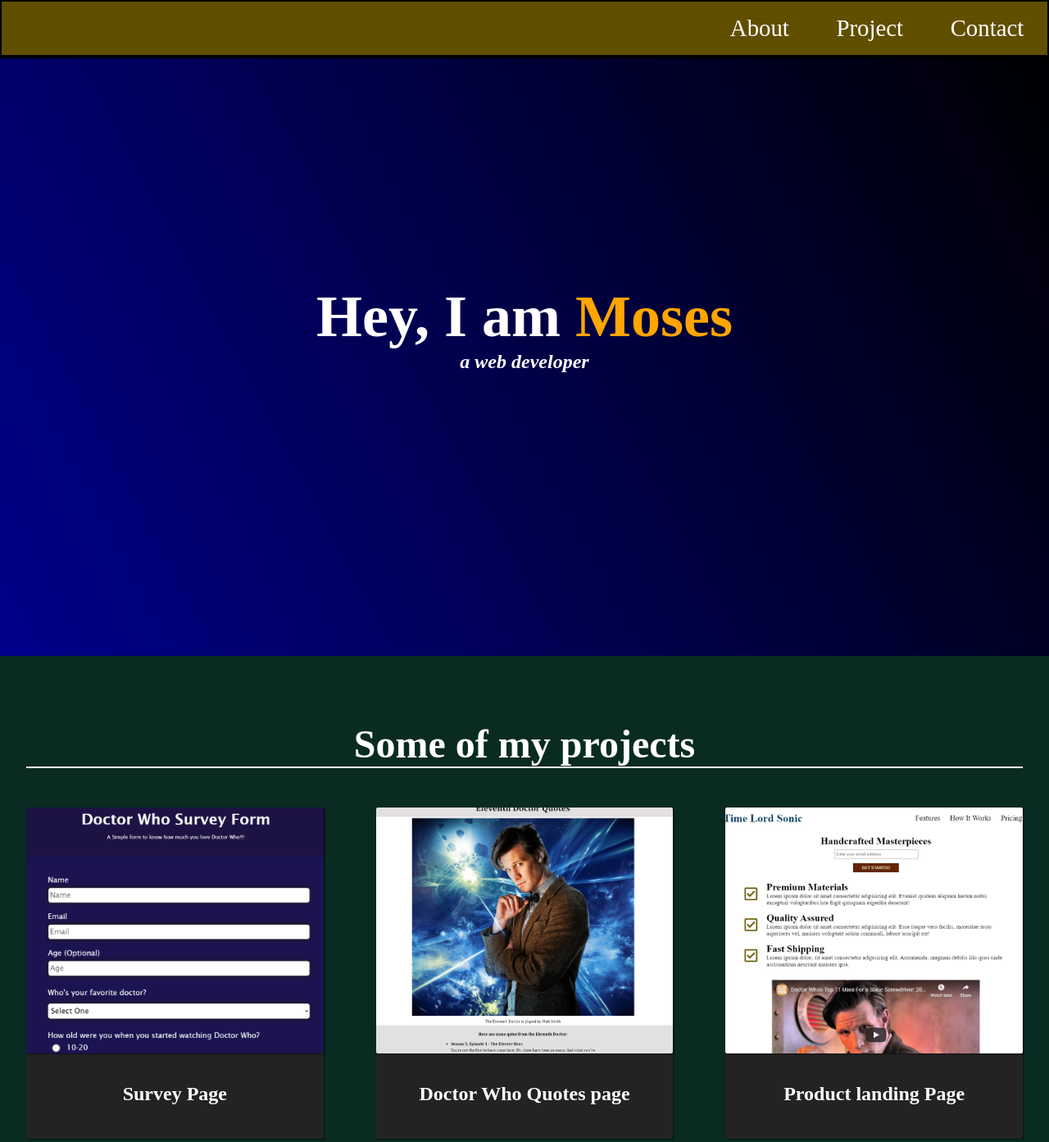
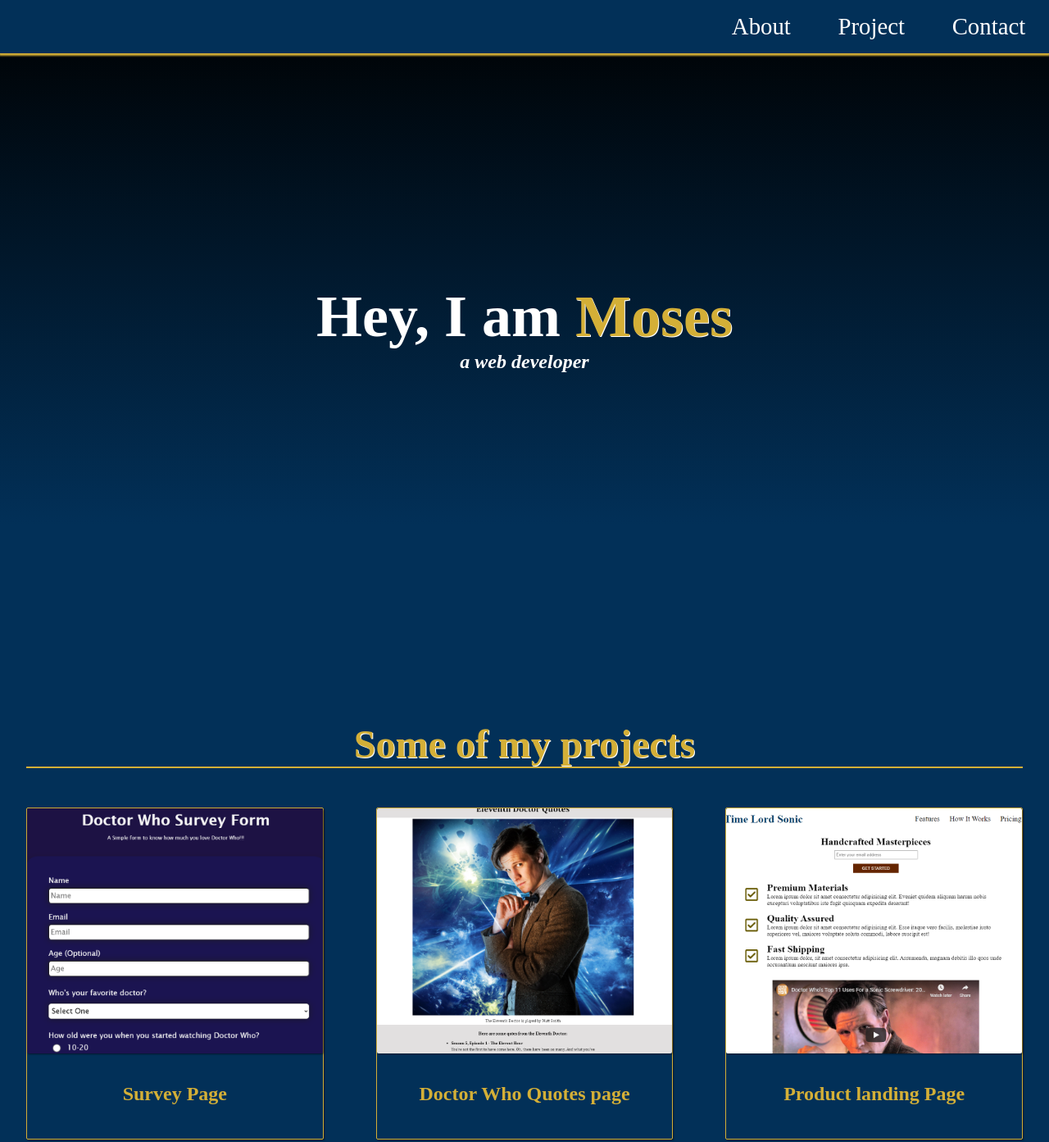
Before and after one commit to Mosessola-oke/FCC-Personal-Portfolio-Webpage, a plain HTML site: page index.html in a window 1280 px wide. Shown: the top 1393 px of the page at 82% size. Drawn offline with Linux system fonts and the light colour scheme.

Commit message:
Color pallete change

```diff
--- a/scss/main.scss
+++ b/scss/main.scss
@@ -11,12 +11,16 @@ a{
   color: black;
 }
 
+$primarycolor: #023058;
+$secondarycolor: #D4AF37;
+
+
 #navbar {
-  border: 2px solid black;
+  border-bottom: 1px solid $secondarycolor;
   position: fixed;
   width: 100%;
-  background: rgb(97, 79, 0);
-  box-shadow: 0px 1px 2px 1px black;
+  background: $primarycolor;
+  box-shadow: 0px 1px 2px 1px $secondarycolor;
 }
 .navbar {
   &__list {
@@ -42,7 +46,7 @@ section {
   display: block;
 }
 .welcome {
-  background: linear-gradient(62deg, darkblue 0%, black 100%);
+  background: linear-gradient(to top, $primarycolor 20%, black 100%);
   height: 100vh;
   display: flex;
   justify-content: center;
@@ -52,7 +56,8 @@ section {
     h1 {
       font-size: 4.5rem;
       span {
-        color: orange;
+        color: $secondarycolor;
+        text-shadow: 1px 1px .5px white;
       }
     }
     h3 {
@@ -64,16 +69,17 @@ section {
 }
 
 .projects {
-  background: rgb(9, 43, 34);
+  background: $primarycolor;
   text-align: center;
   padding: 5rem 2rem;
   display: block;
   &__header {
-    color: white;
+    color: $secondarycolor;
+    text-shadow: 1px 1px .5px white;
     padding-bottom: 3em;
     h1 {
       font-size: 3rem;
-      border-bottom: 2px solid white;
+      border-bottom: 2px solid $secondarycolor;
     }
   }
 
@@ -89,9 +95,10 @@ section {
 }
 
 .project {
-  background: rgb(36, 35, 35);
+  background: $primarycolor;
   box-shadow: 1px 1px 2px rgba(0, 0, 0, 0.5);
   border-radius: 2px;
+  border: 1px solid $secondarycolor;
   &__img {
     height: calc(100% - 6.5em);
     width: 100%;
@@ -101,7 +108,7 @@ section {
   }
   &__title {
     text-align: center;
-    color: white;
+    color: $secondarycolor;
     font-size: 1.5rem;
     padding: 2rem 0.5rem;
   }
@@ -121,12 +128,13 @@ section {
   text-align: center;
   width: 100%;
   height: 80vh;
-  background: rgb(61, 6, 34);
-  color: white;
+  background: linear-gradient(to bottom, $primarycolor 20%, black 100%);
+  color: $secondarycolor;
 
   &__text {
     h1 {
       font-size: 3rem;
+      text-shadow: 1px 1px .5px white;
     }
   }
 
@@ -139,6 +147,8 @@ section {
     flex-wrap: wrap;
     a {
       font-size: 1.4rem;
+      color: $secondarycolor;
+      padding: 0 1rem;
       text-shadow: 2px 2px 1px #1f1f1f;
       transition: transform 0.3s ease-out;
     }
```
Also changed, not shown: resources/css/main.css.
